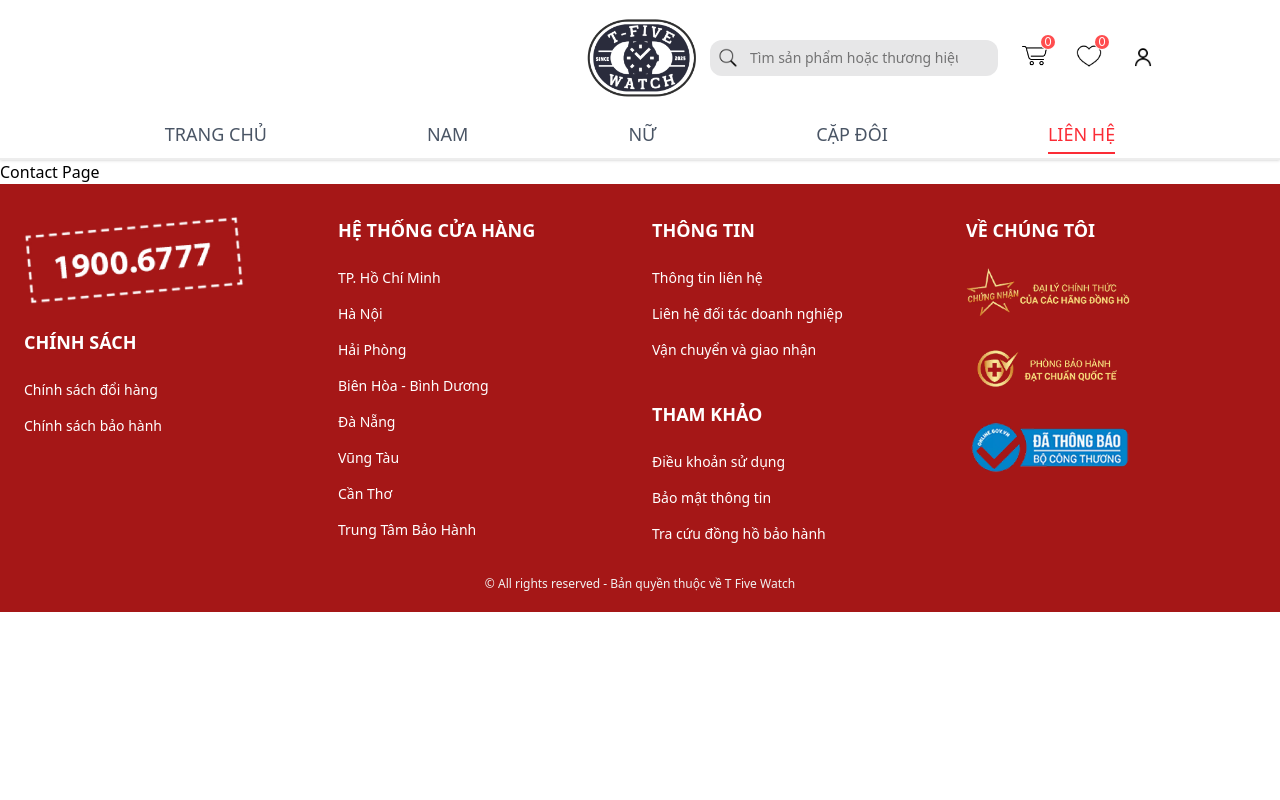
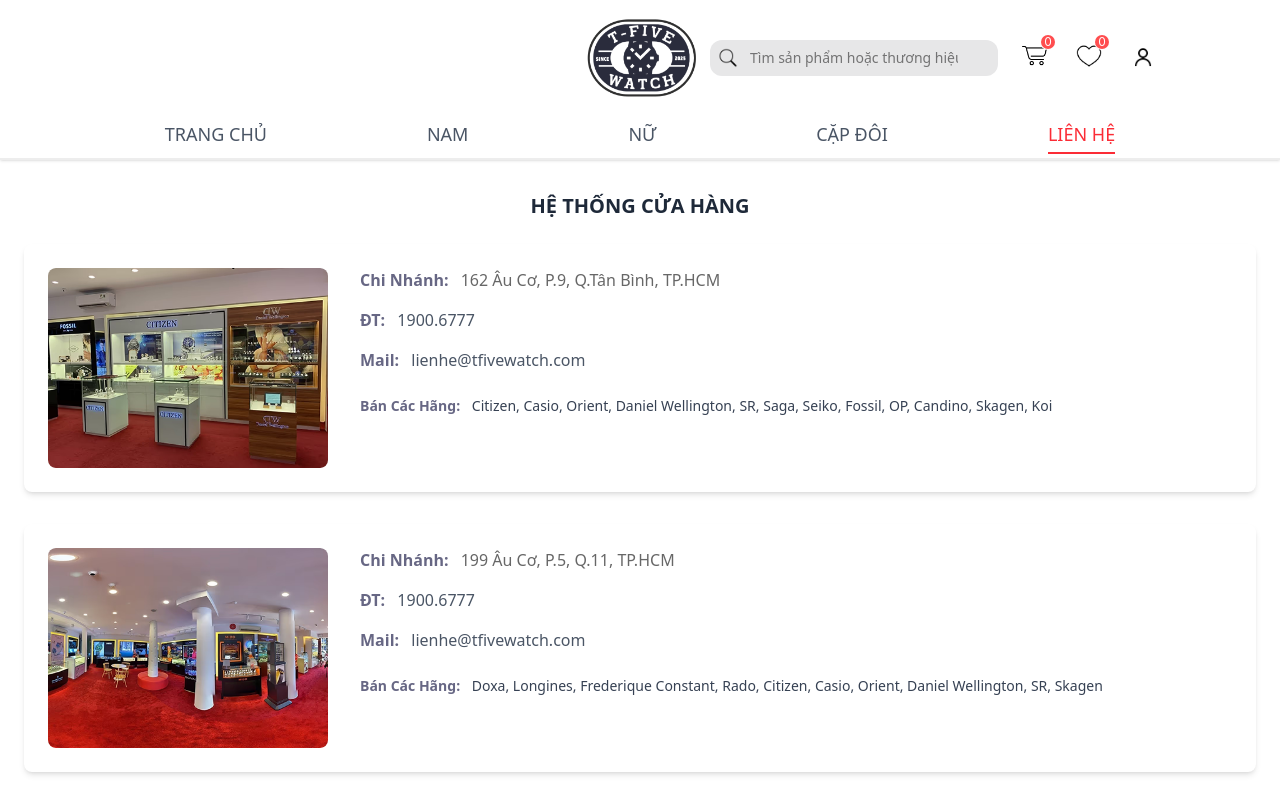
Before and after one commit to nhuttanqst/fe-t-five-watch-online, a React (Vite) app: page /contact in a window 1280 px wide. Shown: the top 800 px of the page. Built offline with nearby package versions, Linux system fonts and the light colour scheme.

Commit message:
done contactPage.jsx

```diff
--- a/src/pages/client/Contact.jsx
+++ b/src/pages/client/Contact.jsx
@@ -1,5 +1,105 @@
+import store1 from "../../assets/store1.png";
+import store2 from "../../assets/store2.png";
+import store3 from "../../assets/store3.png";
+import store4 from "../../assets/store4.png";
+import store5 from "../../assets/store5.png";
+
+const storeLocations = [
+  {
+    id: 1,
+    image: store1,
+    address: "162 Âu Cơ, P.9, Q.Tân Bình, TP.HCM",
+    phone: "1900.6777",
+    email: "lienhe@tfivewatch.com",
+    brands:
+      "Citizen, Casio, Orient, Daniel Wellington, SR, Saga, Seiko, Fossil, OP, Candino, Skagen, Koi",
+  },
+  {
+    id: 2,
+    image: store2,
+    address: "199 Âu Cơ, P.5, Q.11, TP.HCM",
+    phone: "1900.6777",
+    email: "lienhe@tfivewatch.com",
+    brands:
+      "Doxa, Longines, Frederique Constant, Rado, Citizen, Casio, Orient, Daniel Wellington, SR, Skagen",
+  },
+  {
+    id: 3,
+    image: store3,
+    address: "92/2 Nguyễn Ảnh Thủ, Trung Chánh, Tân Xuân, Hóc Môn, TP.HCM",
+    phone: "1900.6777",
+    email: "lienhe@tfivewatch.com",
+    brands:
+      "Citizen, Casio, Orient, Daniel Wellington, SR, Saga, Seiko, Fossil, OP, Candino, Skagen, Koi",
+  },
+  {
+    id: 4,
+    image: store4,
+    address: "676 Lê Trọng Tấn, P.Bình Hưng Hoà, Q.Bình Tân, TP.HCM",
+    phone: "1900.6777",
+    email: "lienhe@tfivewatch.com",
+    brands:
+      "Citizen, Casio, Orient, Daniel Wellington, SR, Saga, Seiko, Fossil, OP, Candino, Skagen, Koi",
+  },
+  {
+    id: 5,
+    image: store5,
+    address: "468 Phan Huy Ích, Q.Tân Bình, TP.HCM",
+    phone: "1900.6777",
+    email: "lienhe@tfivewatch.com",
+    brands:
+      "Citizen, Casio, Orient, Daniel Wellington, SR, Saga, Seiko, Fossil, OP, Candino, Skagen, Koi",
+  },
+];
+
 const ContactPage = () => {
-  return <div>Contact Page</div>;
+  return (
+    <div className="container mx-auto py-8 px-6">
+      <h2 className="text-center text-xl font-bold uppercase text-gray-800 mb-6">
+        HỆ THỐNG CỬA HÀNG
+      </h2>
+
+      <div className="grid grid-cols-1 gap-8">
+        {storeLocations.map((store) => (
+          <div
+            key={store.id}
+            className="bg-white rounded-lg shadow-md hover:shadow-lg transition duration-300 p-6 flex space-x-8"
+          >
+            {/* Hình ảnh cửa hàng */}
+            <img
+              src={store.image}
+              alt={`Store ${store.id}`}
+              className="w-70 h-50 rounded-lg object-cover hover:opacity-90 transition duration-300"
+            />
+
+            {/* Thông tin chi tiết */}
+            <div className="flex flex-col space-y-4">
+              <p className="text-[#676784] font-semibold">
+                Chi Nhánh:{" "}
+                <span className="text-[#676767] font-normal ml-2">
+                  {store.address}
+                </span>
+              </p>
+              <p className="text-gray-600">
+                <span className="text-[#676784] font-semibold mr-2">ĐT:</span>{" "}
+                {store.phone}
+              </p>
+              <p className="text-gray-600">
+                <span className="text-[#676784] font-semibold mr-2">Mail:</span>{" "}
+                {store.email}
+              </p>
+              <p className="text-gray-700 text-sm mt-2">
+                <span className="text-[#676784] font-semibold mr-2">
+                  Bán Các Hãng:
+                </span>{" "}
+                {store.brands}
+              </p>
+            </div>
+          </div>
+        ))}
+      </div>
+    </div>
+  );
 };
 
 export default ContactPage;
```
